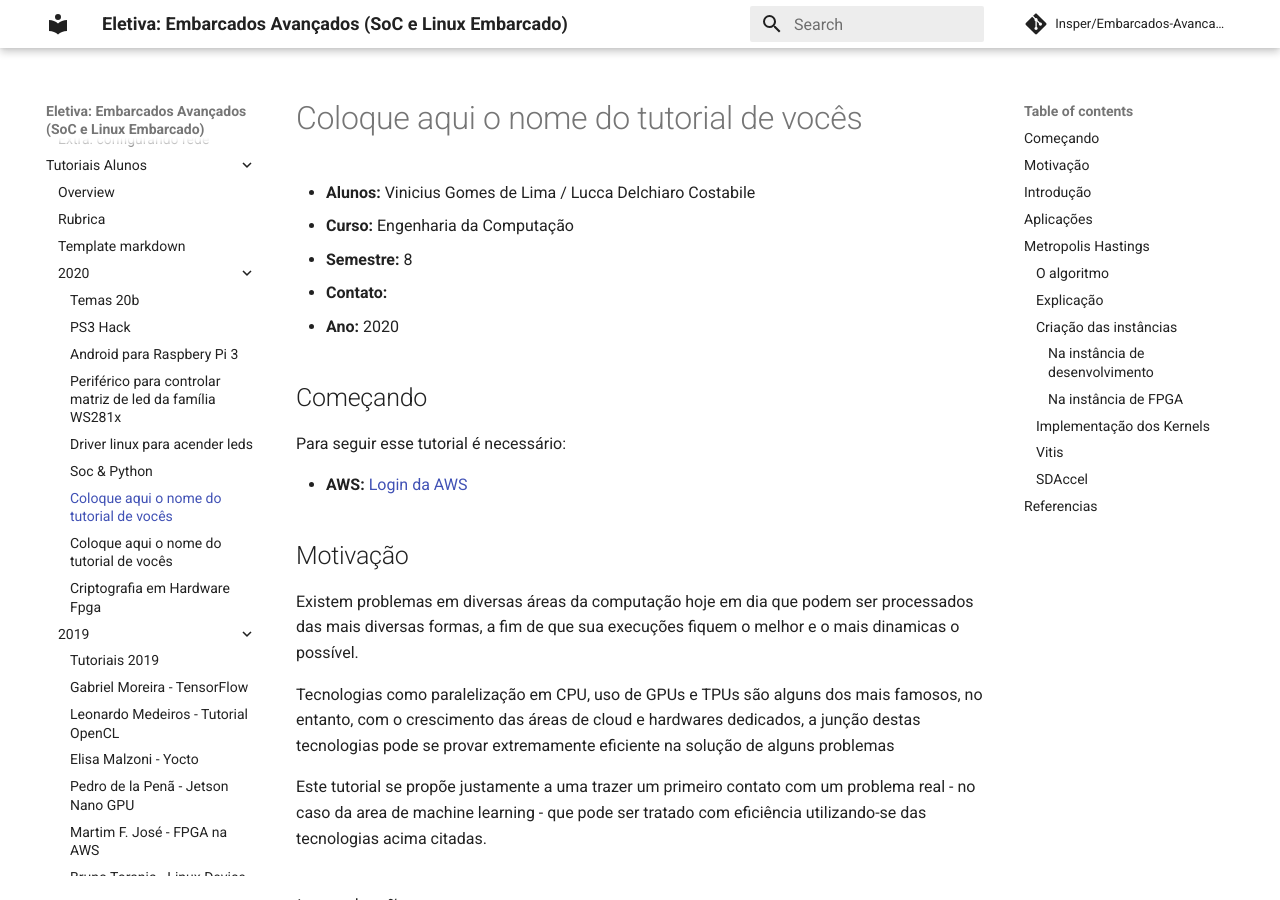
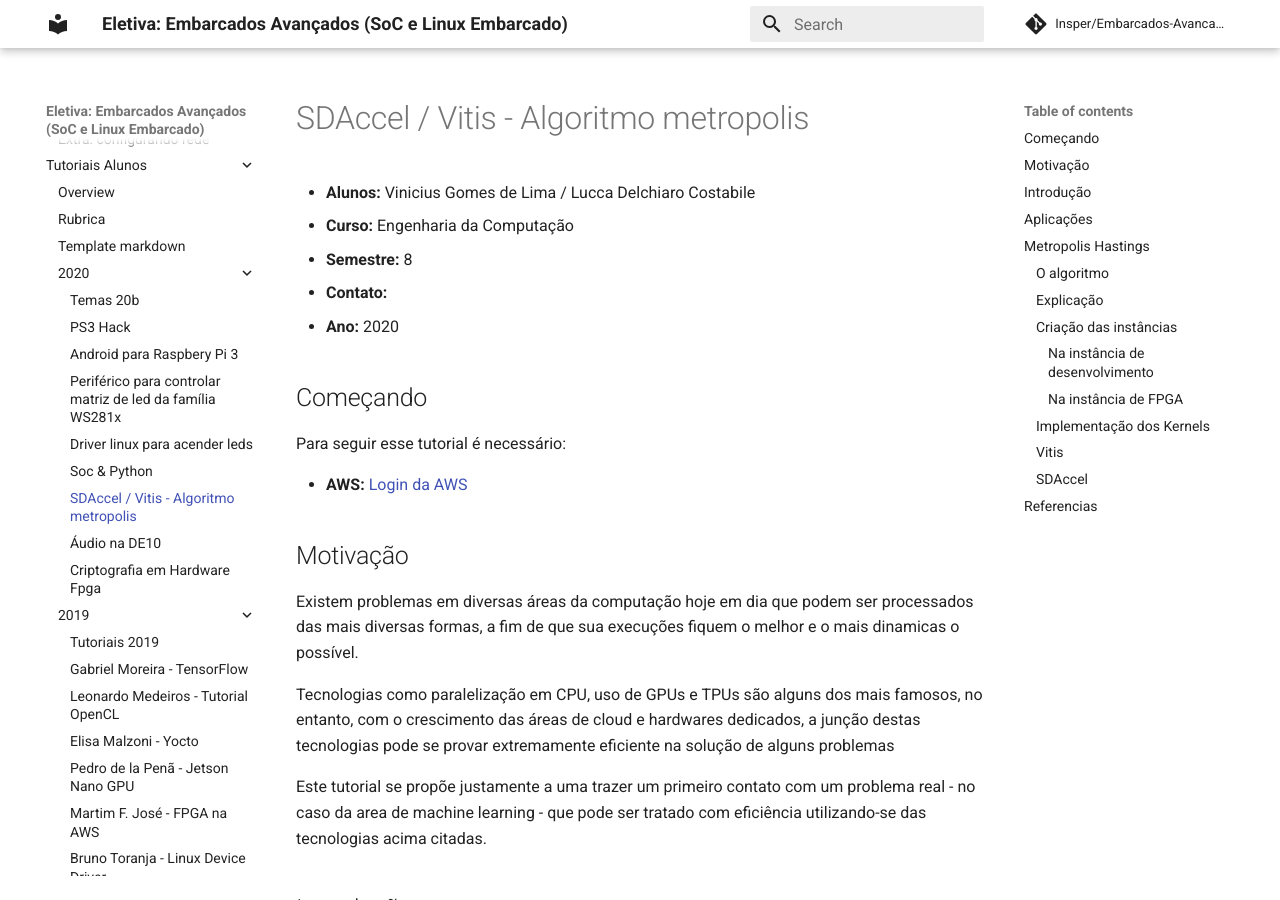
Before and after one commit to Insper/Embarcados-Avancados, an MkDocs documentation site: the page built from docs-src/2020/metropolis/index.md, in a window 1280 px wide and 900 px high. Built offline with MkDocs 1.6.1 and Material for MkDocs 9.7.7, drawn with Linux system fonts in a browser that asks for light colours; comment, search, counter and statistics services are not loaded.

Commit message:
titulo tutorias alunos

```diff
--- a/docs-src/2020/Audio/index.md
+++ b/docs-src/2020/Audio/index.md
@@ -1,4 +1,4 @@
-# Coloque aqui o nome do tutorial de vocês
+# Áudio na DE10
 
 - **Alunes:** Francisco Ciol R. Aveiro
 - **Curso:** Engenharia da Computação
--- a/docs-src/2020/metropolis/index.md
+++ b/docs-src/2020/metropolis/index.md
@@ -1,4 +1,4 @@
-# Coloque aqui o nome do tutorial de vocês
+# SDAccel / Vitis - Algoritmo metropolis
 
 - **Alunos:** Vinicius Gomes de Lima / Lucca Delchiaro Costabile
 - **Curso:** Engenharia da Computação
```
